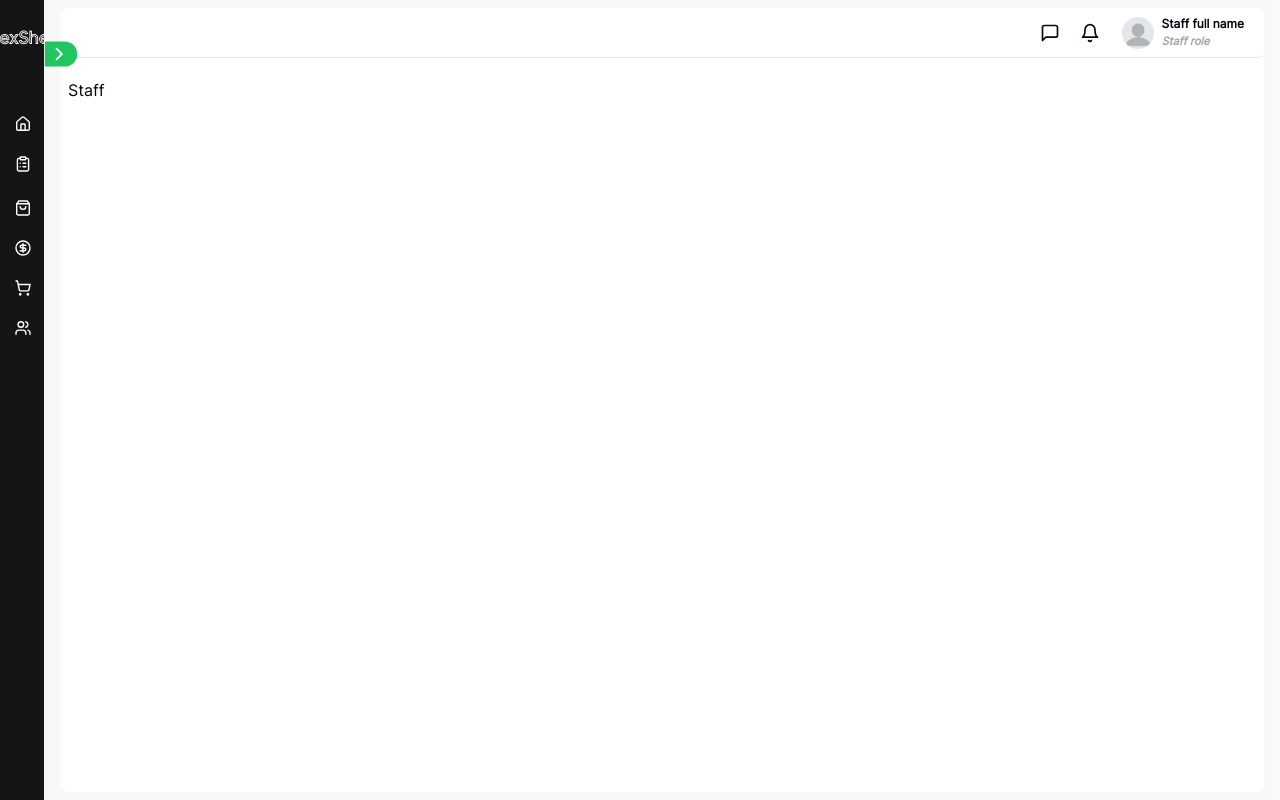
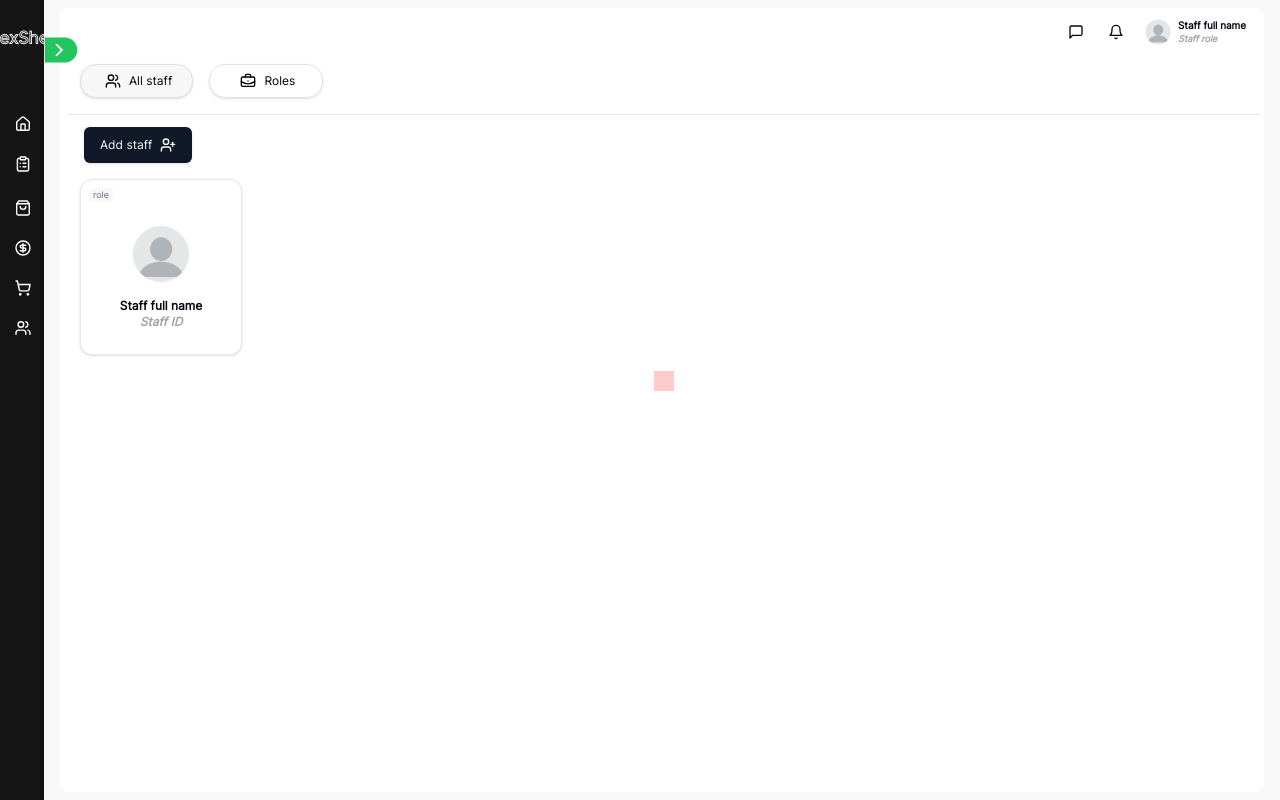
Before and after one commit to james-e-o/allstore, a Next.js app: page /dashboard/staff in a window 1280 px wide. Built offline with nearby package versions, Linux system fonts and the light colour scheme.

Commit message:
nexshelf01/22 main/master(1)

```diff
--- a/src/app/dashboard/layout.js
+++ b/src/app/dashboard/layout.js
@@ -36,24 +36,24 @@ export default function DashboardLayout({ children }) {
             <main className='flex-grow bg-core_grey2/80 p-2 md:px-4 py-2 h-full relative w-svw overflow-hidden'>
             <button id="mobile_trigger" data-open={sidebarActive} className='bg-green-500 z-50 pl-3 shadow-md md:hidden inline-block pr-4 py-3 right-0 bottom-16 absolute w-fit scale-90 rounded-l-full hover:bg-core_contrast/25' onClick={()=>{setSidebarActive(!sidebarActive),setCollapsible(false)}}>{sidebarActive?<ChevronLeft  className="text-white "/>:<ChevronRight className="text-white "/>}</button>
                 <div className="bg-white flex flex-col overflow-y-hidden rounded-lg h-full">
-                    <header className=" rounded-md px-3 py-2 mb-3 border-b  text-xs flex w-full justify-end items-center font-Inter ">
+                    <header className=" rounded-md px-3 pt-2  text-xs flex w-full justify-end items-center font-Inter ">
                         <div className="flex gap-2 items-center">
                             <div className="p-1">
-                                <MessageSquare className="p-[2px]" />
+                                <MessageSquare className="p-1" />
                             </div>
                             <div className="p-1">
-                                <Bell className="p-[2px]" />
+                                <Bell className="p-1" />
                             </div>
                             <DropdownMenu className="text-right hidden md:block">
                                 <DropdownMenuTrigger asChild>
-                                    <div className="md:flex hidden gap-2 items-center px-2">
-                                        <Avatar className='items-center inline-flex rounded-full w-8 h-8 justify-center'>
+                                    <div className="md:flex scale-90 hidden gap-2 items-center">
+                                        <Avatar className='items-center inline-flex rounded-full w-7 h-7 justify-center'>
                                             <Image src={DefaultUser} className=" w-full " alt="@storeprobuilder"/>
                                             {/* <AvatarFallback>JO</AvatarFallback> */}
                                         </Avatar>
-                                        <div className="flex-col gap-[1px] flex">
-                                            <p className="text-xs font-semibold">Staff full name</p>
-                                            <p className="text-[11px] italic font-semibold text-core_contrast/50">Staff role</p>
+                                        <div className="flex-col leading-tight flex">
+                                            <p className="text-[11px] font-semibold">Staff full name</p>
+                                            <p className="text-[10px] italic font-semibold text-core_contrast/50">Staff role</p>
                                         </div>
                                     </div>
                                 </DropdownMenuTrigger>
@@ -71,7 +71,7 @@ export default function DashboardLayout({ children }) {
                             </DropdownMenu>
                             <DrawerTrigger className="md:hidden">
                                 <div className="flex md:hidden gap-2 items-center px-2">
-                                    <Avatar className='items-center inline-flex rounded-full w-9 h-9 justify-center'>
+                                    <Avatar className='items-center inline-flex rounded-full w-7 h-7 justify-center'>
                                         <Image src={DefaultUser} className=" w-full " alt="@storeprobuilder"/>
                                         {/* <AvatarFallback>JO</AvatarFallback> */}
                                     </Avatar>
--- a/src/app/dashboard/staff/layout.js
+++ b/src/app/dashboard/staff/layout.js
@@ -1,10 +1,12 @@
 
+import { Tabs, TabsContent, TabsList, TabsTrigger } from "@/components/ui/tabs"
 
 export default function StaffLayout({ children }) {
 
   return (
-    <div className='flex w-full flex-col pl-2 pr-1 pt-2 overflow-hidden h-full'>
+    <Tabs defaultValue="grad 1" className='flex w-full flex-col pl-2 pr-1 pt-2 overflow-hidden h-full'>
+
       {children}
-    </div>
+    </Tabs>
   );
 }
--- a/src/app/dashboard/staff/page.js
+++ b/src/app/dashboard/staff/page.js
@@ -1,10 +1,83 @@
 'use client'
+import { useState } from "react";
+import { BriefcaseBusiness, SendHorizonal, UserPlusIcon, Users } from "lucide-react";
+import { Card, CardContent, CardDescription, CardFooter, CardHeader, CardTitle } from "@/components/ui/card"
+import {DropdownMenu,DropdownMenuCheckboxItem,DropdownMenuContent,DropdownMenuItem,DropdownMenuLabel,DropdownMenuSeparator,DropdownMenuTrigger} from "@/components/ui/dropdown-menu"
 import { Tabs, TabsContent, TabsList, TabsTrigger } from "@/components/ui/tabs"
+import { Avatar,  AvatarImage, AvatarFallback } from "@/components/ui/avatar";
+import { Button } from "@/components/ui/button"
+import { Switch } from "@/components/ui/switch"
+import Image from "next/image"
+import DefaultUser from '../../../../public/dummy.jpg'
+import { Separator } from "@/components/ui/separator";
+import Link from "next/link";
+import InputBox from "@/components/input-box";
+import CollapseBox from "@/components/collapse-box";
+
+
 
 const Staff = () => {
+  const [activeInterface,setActiveInterface]=useState('all')
+  const [enableRequired,setEnableRequired]=useState(false)
     return (
       <div>
-          Staff
+        <div className="w-full flex px-0 md:px-2 gap-2">
+          <TabsList className={`inline-grid w-fit mb-2 overflow-x-hidden gap-4 bg-blue-400-200 rounded-[3px] border-black md:py-2 h-fit grid-cols-2`}>
+            <TabsTrigger onClick={()=>{setActiveInterface('all')}} className='py-1 inline-flex gap-1 items-center text-xs text-black px-5 relative border-transparent rounded-2xl border border-core_grey1 shadow bg-transparent data-[state=active]:bg-core_grey2' value="grad 1"><Users className="p-1"/><span>All staff</span></TabsTrigger>
+            <TabsTrigger onClick={()=>{setActiveInterface('all')}} className='py-1 inline-flex gap-1 items-center text-xs text-black px-5 relative border-transparent rounded-2xl border border-core_grey1 shadow bg-transparent data-[state=active]:bg-core_grey2' value="grad 2"><BriefcaseBusiness className="p-1"/><span>Roles</span></TabsTrigger>
+            {/* <TabsTrigger className='py-1 text-black px-2 relative border-transparent rounded-md shadow data-[state=active]:text-white bg-core_grey2 data-[state=active]:bg-core_polish' value="grad 3">Ai models</TabsTrigger> */}
+          </TabsList>
+        </div>
+        <Separator/>
+        <TabsContent value="grad 1" className='mt-1 p-1'>
+          {
+          activeInterface==='all'?
+          <>
+              <div className="px-3 py-1 mb-1">
+                <Button onClick={()=>{setActiveInterface('new')}} className='text-xs'>Add staff<UserPlusIcon className="" /></Button>
+              </div>
+              <div className="w-full p-2">
+                <Link href='staff/new'>
+                  <Card className='inline-block w-[45%] md:w-fit cursor-pointer'>
+                    <CardHeader className='p-2 rounded-md'>
+                      <CardDescription className='text-[9px] px-1 py-0 w-fit rounded-sm bg-core_grey2'>role</CardDescription>
+                    </CardHeader>
+                    <CardContent>
+                      <figure className="flex md:min-w-28 my-4 justify-center">
+                        <Avatar className='items-center shadow-sm inline-flex rounded-full w-14 h-14 justify-center'>
+                            <Image src={DefaultUser} className=" w-full " alt="@storeprobuilder"/>
+                            {/* <AvatarFallback>JO</AvatarFallback> */}
+                        </Avatar>
+                      </figure>
+                      <div className="flex items-center flex-col">
+                        <p className="text-xs font-semibold">Staff full name</p>
+                        <p className="text-xs italic font-semibold text-core_contrast/50">Staff ID</p>
+                      </div>
+                    </CardContent>
+                  </Card>
+                </Link>
+              </div>
+              <div className="mx-auto h-5 w-5 my-2 bg-red-200"></div>
+          </>:
+          activeInterface==='new'?
+          <div className="w-full flex items-center justify-center">
+            <div className="p-10 md:mx-0 mx-2 mt-16 border rounded-lg shadow">
+              <p className="p-2 text-xs mb-3 text-center font-light">Add staff</p>
+                <div className="flex flex-col font-extralight gap-3">
+                  <InputBox  label={'Staff email'} />
+                  <CollapseBox scale subject={'Admin mode'} xxs state={enableRequired} setState={()=>setEnableRequired(!enableRequired)}>
+                    <p className="text-[10px] max-w-64 leading-tight italic text-core_contrast/50">This will disable the <span className="text-red-400">required</span> check for required fields. except name</p>
+                  </CollapseBox>
+                  <Button className='mt-2'><SendHorizonal/> Send onboarding form</Button>
+                </div>
+            </div>
+          </div> : ""
+          }
+        </TabsContent>
+
+        <TabsContent value="grad 2" className='mt-1 p-1'>
+          <div className="mx-auto h-5 w-5 my-2 bg-red-500"></div>
+        </TabsContent>
       </div>
     )
   }
--- a/src/app/page.js
+++ b/src/app/page.js
@@ -43,7 +43,7 @@ export default function Home() {
         </div>
         <div className=" text-center text-lg mt-5 font-light ">nexShelf gives you the complete control you need with <span className="font-semibold">effortless product management, categorization and pricing. </span></div>
 
-        <Link href={'/signup'} className="decoration-none mx-auto"><Button className="md:text-lg bg-core_polish text-base mt-10 px-10 md:px-20 py-5" ><Store/>Open Store</Button></Link>
+        <Link href={'signup'} className="decoration-none mx-auto"><Button className="md:text-lg bg-core_polish text-base mt-10 px-10 md:px-20 py-5" ><Store/>Open Store</Button></Link>
       </main>
       <Separator/>
       <footer className="p-5 text-sm">
--- a/src/components/app-sidebar.js
+++ b/src/components/app-sidebar.js
@@ -53,7 +53,7 @@ const AppSidebar = ({sidebarOpen,toggleSidebar,closeSidebar,openSidebar,collapsi
             <h1 className="font-bold font-Madetommy md:block hidden text-lg">nexShelf</h1>
           </div>
         </SidebarHeader>
-        <button data-open={sidebarOpen} className='bg-green-500 z-50 pl-1 hidden md:inline-block pr-2 py-[2px] left-[98%] absolute w-fit scale-90 top-10  rounded-r-full hover:bg-core_contrast/25' onClick={()=>{toggleSidebar(),wrap()}}>{sidebarOpen?<ChevronLeft  className="text-white "/>:<ChevronRight className="text-white "/>}</button>
+        <button data-open={sidebarOpen} className='bg-green-500 z-50 pl-1 hidden md:inline-block pr-2 py-[2px] left-[98%] absolute w-fit scale-90 top-9  rounded-r-full hover:bg-core_contrast/25' onClick={()=>{toggleSidebar(),wrap()}}>{sidebarOpen?<ChevronLeft  className="text-white "/>:<ChevronRight className="text-white "/>}</button>
 
         <div data-open={sidebarOpen} className="flex-grow py-8 data-[open=true]:px-3 px-0 flex flex-col justify-start liststyle-none transition-all duration-300 overflow-x-hidden data-[openn=true]:duration-100 ease-in-out">
 
--- a/src/components/input-box.js
+++ b/src/components/input-box.js
@@ -1,5 +1,5 @@
 
-const InputBox = ({label,placeholder,error,flexdir,type,width,margin,change,inputDir,blurr,value,note,textarea,grow,row,icon,readonly,outline,shortInput,ghost,mt,fit,uppercase,input_uppercase,font,l_font})=>{
+const InputBox = ({label,placeholder,error,flexdir,type,width,margin,change,inputDir,blurr,value,note,textarea,grow,row,icon,readonly,outline,shortInput,ghost,mt,fit,uppercase,input_uppercase,font,l_font,input})=>{
   return(
     <div data-dir={!!flexdir} data-fit={fit} data-mt={mt} data-grow={grow} data-short={shortInput} style={{width:`${width}`,flexDirection:flexdir,margin:margin}} className={`relative w-full data-[mt=true]:mt-2 text-ellipsis data-[grow=true]:flex-grow mt-0 data-[dir=true]:items-center data-[fit=true]:w-fit gap-1 flex flex-col`}>
       <label data-dir={!!flexdir} data-font={l_font} data-uppercase={uppercase} className="pl-1 data-[dir=true]:pl-0 data-[uppercase=true]:uppercase relative inline-flex items-center w-fit justify-start data-[font=base]:text-base data-[font=sm]:text-sm text-ellipsis md:min-w-max text-xs" htmlFor="">{label}</label>
@@ -7,9 +7,9 @@ const InputBox = ({label,placeholder,error,flexdir,type,width,margin,change,inpu
         {textarea?
           <textarea data-error={error} value={value} data-ghost={ghost} placeholder={placeholder} onChange={(e)=>change(e)} className={`border shadow outline-none data-[error=true]:border-red-400 rounded-md data-[ghost=true]:border-none w-full p-2`} rows={row}></textarea>
           :
-          <p data-error={error} data-dir={inputDir} data-fit={fit} data-ghost={ghost} data-short={shortInput} data-outline={!!outline} className="inline-flex shadow-sm items-center px-2 py-2 data-[fit=true]:w-fit data-[short=true]:py-1 data-[ghost=true]:border-none w-full bg-white data-[error=true]:border-red-400 data-[dir='input-reverse']:flex-row-reverse data-[outline=true]:border-black/35 data-[outline=true]:bg-transparent  border rounded-md justify-start">
+          <p data-error={error} data-dir={inputDir} data-fit={fit} data-ghost={ghost} data-short={shortInput} data-outline={!!outline} className="inline-flex shadow-sm items-center px-2 py-2 data-[fit=true]:w-fit data-[short=true]:py-1 data-[ghost=true]:border-none w-full bg-white data-[error=true]:border-red-400 data-[dir='input-reverse']:flex-row-reverse data-[outline=true]:border-black/35 data-[outline=true]:bg-transparent  border rounded justify-start">
             {icon&&<span className="text-xs mr-1">{icon}</span>}
-            <input data-error={error} data-uppercase={input_uppercase} data-font={font} data-fit={fit} readOnly={readonly} className={`border-none px-1 text-xs outline-none bg-transparent data-[uppercase=true]:uppercase w-full data-[font=base]:text-base data-[font=sm]:text-sm`} onBlur={(e)=>blurr&&blurr(e)} onChange={(e)=>change&&change(e)} type={type} placeholder={placeholder} value={value}/>
+            <input data-error={error} onInput={(e)=>{input(e)}} data-uppercase={input_uppercase} data-font={font} data-fit={fit} readOnly={readonly} className={`border-none px-1 text-xs outline-none bg-transparent data-[uppercase=true]:uppercase w-full data-[font=base]:text-base data-[font=sm]:text-sm`} onBlur={(e)=>blurr&&blurr(e)} onChange={(e)=>change&&change(e)} type={type} placeholder={placeholder} value={value}/>
           </p>
         }
         {error?<p className=" pl-1 -mt-1 text-[10px] text-red-400 italic">{error}</p>:""}
```
Also changed, not shown: src/app/dashboard/staff/new/page.js (added, +9 -0 lines), src/app/login/page.js (+4 -4 lines), src/app/signup/page.js (+31 -11 lines), src/components/collapse-box.js (+4 -5 lines).
